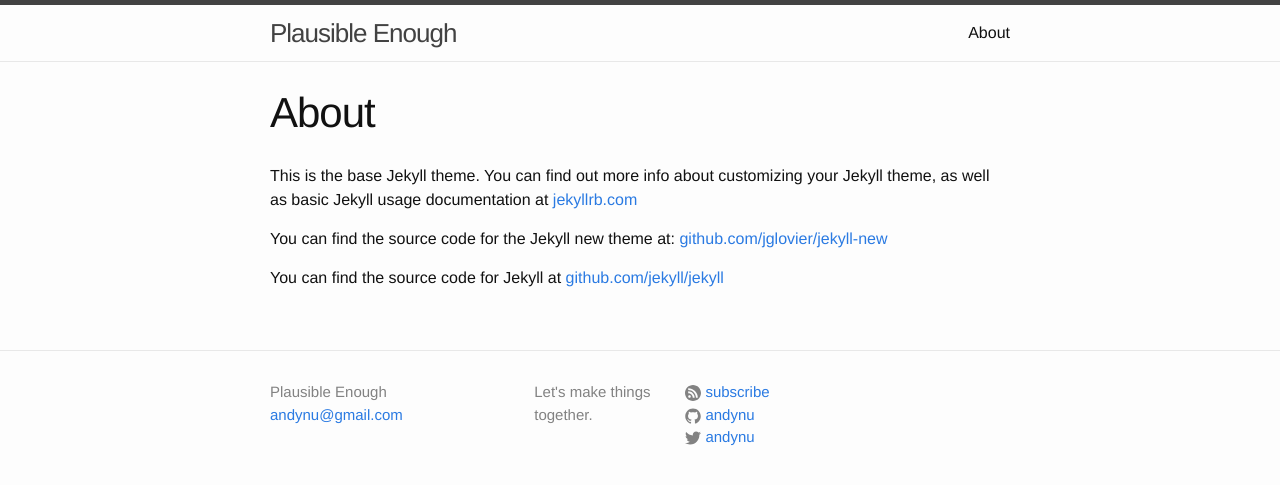
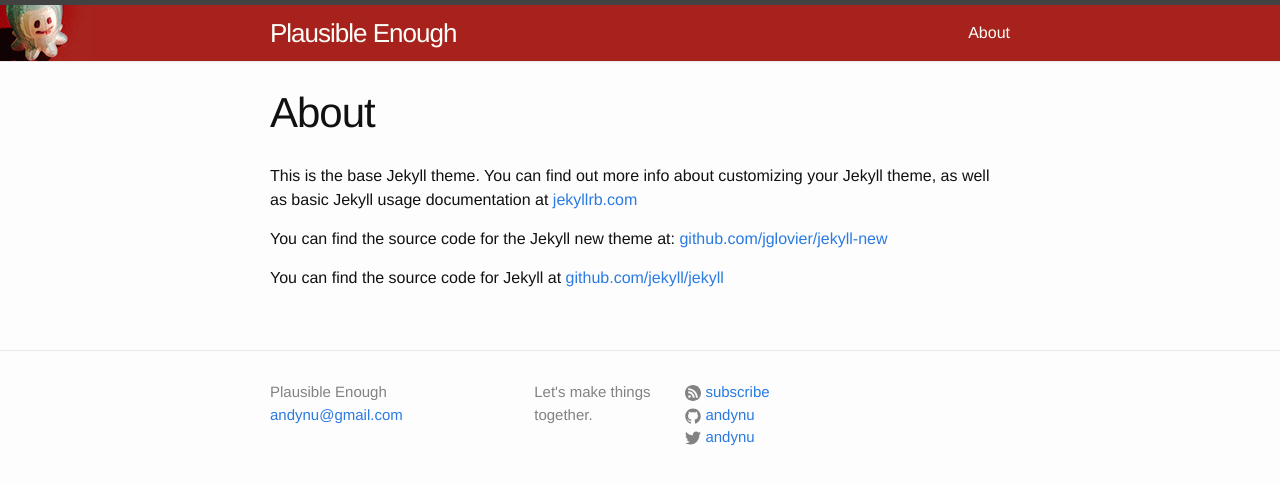
Before and after one commit to andynu/andynu.github.io, a Jekyll site: the page built from about.md, in a window 1280 px wide. Shown: the top 485 px of the page. Built offline with Jekyll 4.4.1, drawn with Linux system fonts in a browser that asks for light colours.

```diff
--- a/_sass/_layout.scss
+++ b/_sass/_layout.scss
@@ -2,6 +2,12 @@
  * Site header
  */
 .site-header {
+    background-image: url('/images/happysquid_92.gif');
+    background-repeat: no-repeat;
+    background-attachment: fixed;
+    background-position: 0px -20px;
+    background-color: $hs-red;
+
     border-top: 5px solid $grey-color-dark;
     border-bottom: 1px solid $grey-color-light;
     min-height: 56px;
@@ -19,8 +25,14 @@
 
     &,
     &:visited {
-        color: $grey-color-dark;
+        color: $hs-cream;
     }
+}
+@include media-query($on-palm) {
+  .site-title {
+    margin-left: 92px;
+  }
+
 }
 
 .site-nav {
@@ -32,7 +44,7 @@
     }
 
     .page-link {
-        color: $text-color;
+        color: $hs-cream;
         line-height: $base-line-height;
 
         // Gaps between nav items, but not on the first one
--- a/css/main.scss
+++ b/css/main.scss
@@ -16,6 +16,10 @@ $spacing-unit:     30px;
 $text-color:       #111;
 $background-color: #fdfdfd;
 $brand-color:      #2a7ae2;
+
+// Happy Squid Colors
+$hs-red: #a7221d;
+$hs-cream: #fefffa;
 
 $grey-color:       #828282;
 $grey-color-light: lighten($grey-color, 40%);
```
Also changed, not shown: _posts/2014-12-08-makerbot.markdown (added, +8 -0 lines).
